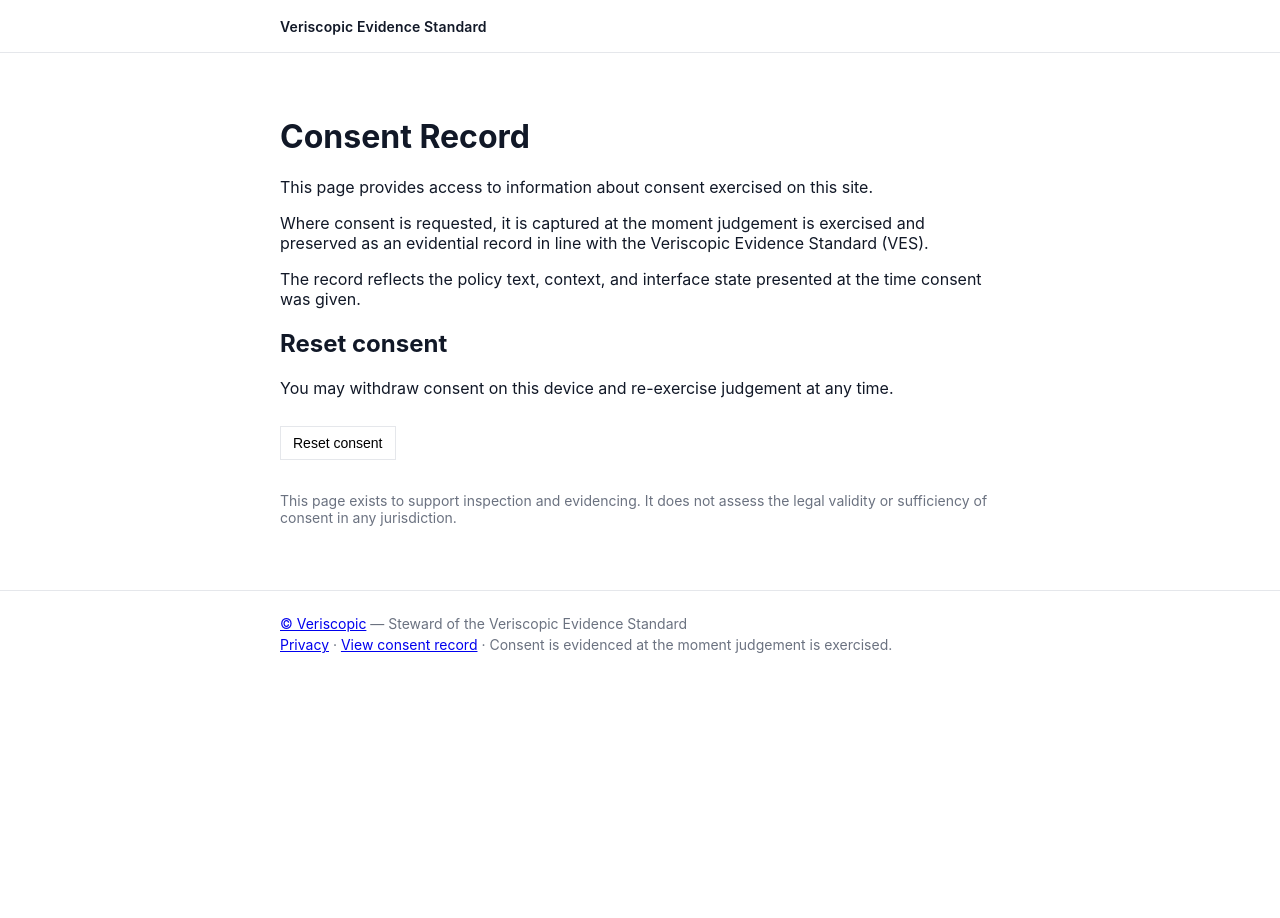
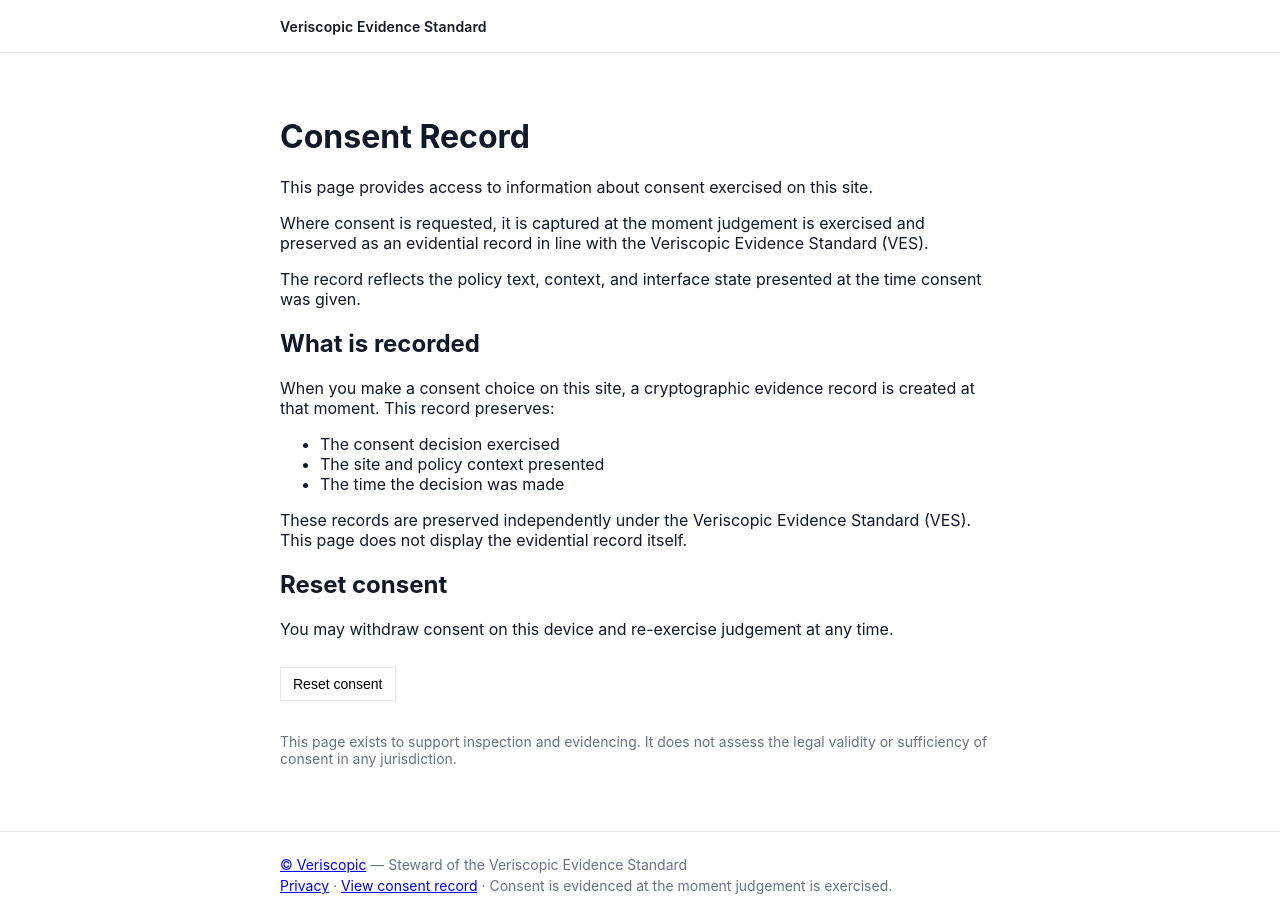
Before and after one commit to hello578/ves-standard, a Next.js app: page /consent in a window 1280 px wide. Before the commit the page ends 800 px from the top, so only its background shows below. Built offline with nearby package versions, Linux system fonts and the light colour scheme.

Commit message:
consent updates

```diff
--- a/app/consent/page.tsx
+++ b/app/consent/page.tsx
@@ -1,4 +1,3 @@
-
 // app/consent/page.tsx (third-party safe)
 
 "use client"
@@ -40,6 +39,26 @@ export default function ConsentRecordPage() {
         presented at the time consent was given.
       </p>
 
+      {/* ✅ ADD THIS BLOCK HERE */}
+      <h2>What is recorded</h2>
+
+      <p>
+        When you make a consent choice on this site, a cryptographic evidence
+        record is created at that moment. This record preserves:
+      </p>
+
+      <ul>
+        <li>The consent decision exercised</li>
+        <li>The site and policy context presented</li>
+        <li>The time the decision was made</li>
+      </ul>
+
+      <p>
+        These records are preserved independently under the Veriscopic Evidence
+        Standard (VES). This page does not display the evidential record itself.
+      </p>
+
+      {/* Reset section remains unchanged */}
       <h2>Reset consent</h2>
 
       <p>
```
